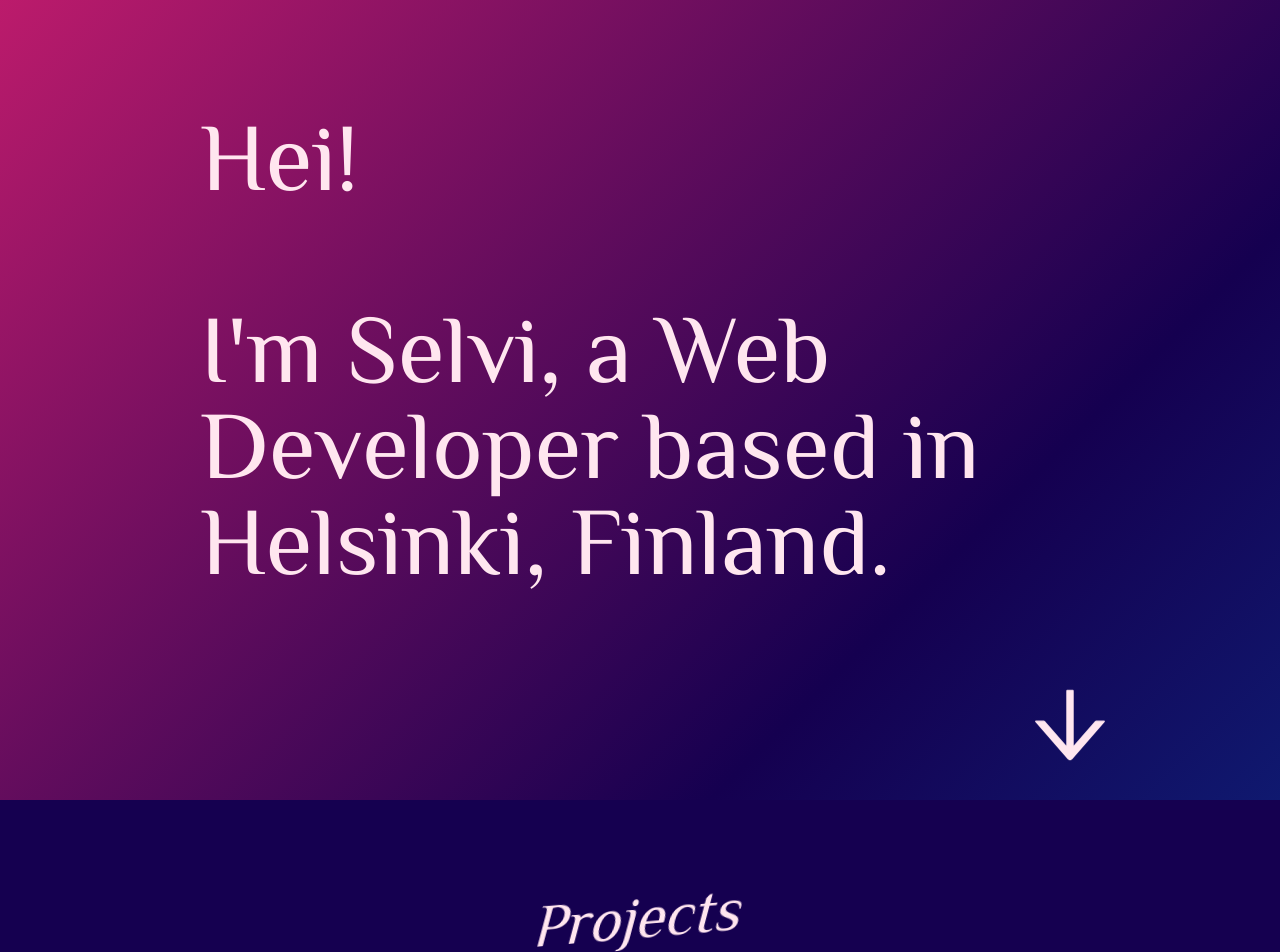
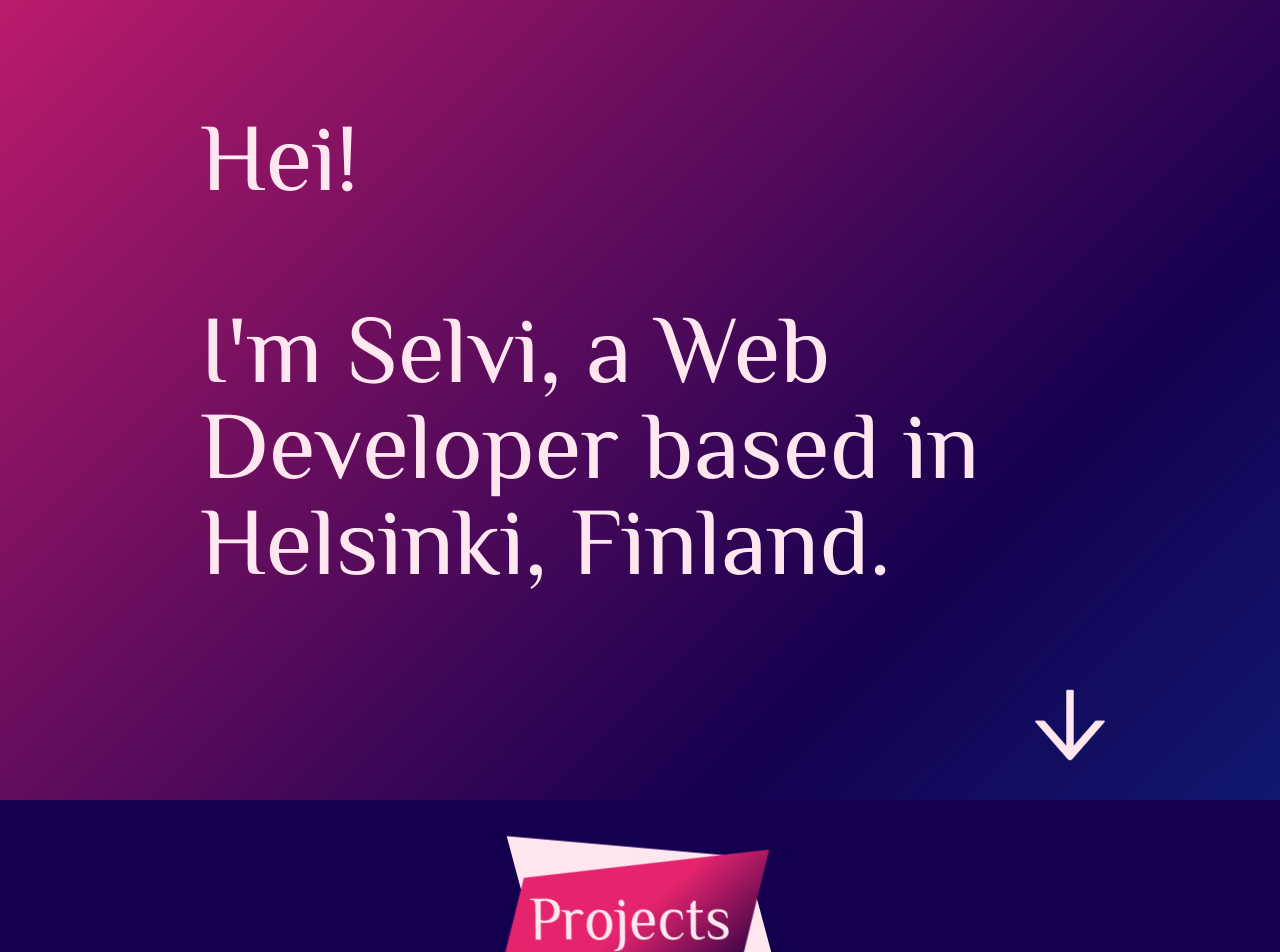
Before and after one commit to miofri/portfolio, a React (Create React App) app: page / in a window 1280 px wide. Shown: the top 952 px of the page. Built offline with nearby package versions, Linux system fonts and the light colour scheme.

Commit message:
finished init

```diff
--- a/src/index.css
+++ b/src/index.css
@@ -70,7 +70,7 @@
 /*2nd page (Projects)*/
 /* styling for "PROJECTS" */
 
-.box-grid-headercd {
+.box-grid-header {
 	background-color: #ffe6ef;
 	transform: rotate(5deg) skew(20deg);
 	width: 15rem;
```
